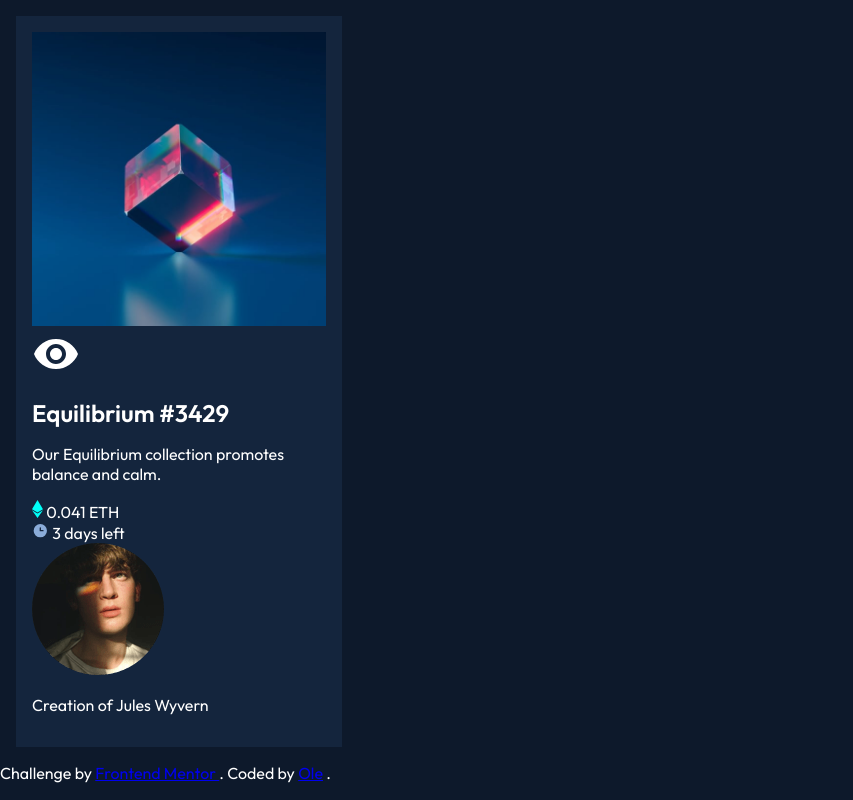
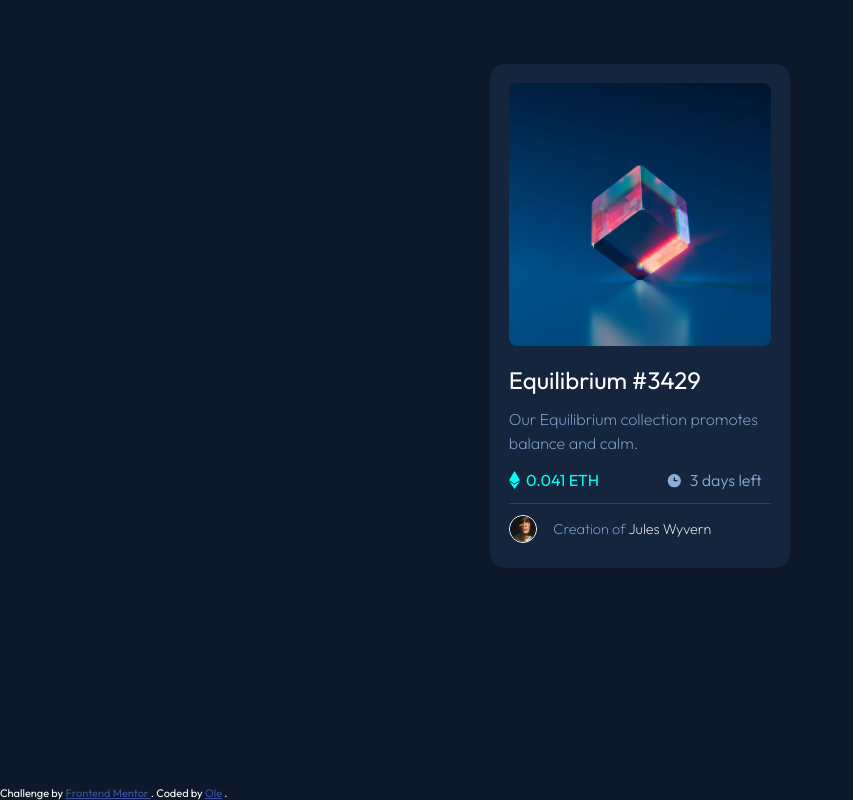
Before and after one commit to owi92/nft-preview-card-component-main, a plain HTML site: page index.html in a window 1280 px wide. Shown: the whole page, without its empty margins (0-853 px from the left). Drawn offline with Linux system fonts and the light colour scheme.

Commit message:
redo css-style

```diff
--- a/index.html
+++ b/index.html
@@ -28,21 +28,15 @@
     <main class="main">
       <!-- image-container  -->
       <div class="top-container">
-        <!-- main-img -->
         <img
           class="top-container__img"
           src="images/image-equilibrium.jpg"
           alt=""
         />
 
-        <!-- after -->
-        <div class="top-container__overlay"></div>
-
-        <!-- hidden -->
-        <div class="top-container--hidden">
-          <!-- eye-img -->
+        <div class="top-container__overlay--hidden">
           <img
-            class="image-container__eye-img"
+            class="top-container__img-eye--hidden"
             src="images/icon-view.svg"
             alt=""
           />
--- a/styles.css
+++ b/styles.css
@@ -7,31 +7,165 @@ body {
   color: hsl(0, 0%, 100%);
   font-family: 'Outfit', sans-serif;
   margin: 0;
+  padding: min(4.4vw, 1rem);
+  padding-top: 4rem;
 }
 
 .main {
   background-color: hsl(216, 50%, 16%);
-  margin: 1rem;
-  max-width: min(100%, 28ch);
-  padding: 1rem;
+  border-radius: 15px;
+  margin: auto;
+  max-width: min(100%, 25ch);
+  padding: min(4.6vw, 1.2rem);
 }
 
 /*===================
     TOP-CONTAINER
 ===================*/
-.top-container__img {
-  max-width: 100%;
+.top-container {
+  position: relative;
+  font-size: 0;
 }
 
-/* .top-container__overlay {
-  background-color: wheat;
+.top-container__img {
+  border-radius: 8px;
+  max-width: 100%;
+  height: 100%;
+}
 
-  opacity: 0.4;
-} */
+.top-container__overlay--hidden {
+  position: absolute;
+  inset: 0;
+
+  background-color: hsl(178, 100%, 50%);
+  opacity: 0;
+  border-radius: 8px;
+}
+
+.top-container__img-eye--hidden {
+  position: absolute;
+  inset: 0;
+  margin: auto;
+
+  max-width: min(100%, 13vw);
+  opacity: 0;
+}
 
 /*======================
     MIDDLE-CONTAINER
 ======================*/
+.middle-container {
+  font-size: min(4.85vw, 1rem);
+  font-weight: 200;
+  color: hsl(215, 51%, 70%);
+
+  line-height: 1.5;
+}
+
 .middle-container__title {
   font-size: min(7vw, 1.5rem);
+  font-weight: 400;
+  color: hsl(0, 0%, 100%);
 }
+
+.middle-container__description {
+  margin: -7px 0 13px 0;
+}
+
+.middle-container__specs {
+  display: flex;
+  font-size: min(4.5vw, 1rem);
+  font-weight: 300;
+  padding-bottom: 0.7em;
+}
+
+.middle-container__img {
+  position: relative;
+  top: 3px;
+
+  max-width: min(6vw, 100%);
+  margin-right: 3px;
+}
+
+.middle-container__left {
+  width: 60%;
+  font-weight: 400;
+  color: hsl(178, 100%, 50%);
+}
+
+.middle-container__right {
+  width: 40%;
+}
+
+.middle-container__divider {
+  border: none;
+  border-bottom: 1.9px solid hsl(215, 32%, 27%);
+}
+
+/*======================
+    BOTTOM-CONTAINER
+======================*/
+.bottom-container {
+  padding: 0.8em 0 0.4em 0;
+  display: flex;
+  font-size: min(4.5vw, 0.9rem);
+  font-weight: 200;
+  color: hsl(215, 51%, 70%);
+
+  line-height: 1.5;
+}
+
+.bottom-container__img {
+  width: 1.8em;
+  border-radius: 100%;
+  border: 1px solid hsl(0, 0%, 100%);
+
+  margin: auto auto auto 0;
+}
+
+.bottom-container__p {
+  margin: auto auto auto -3em;
+}
+
+.bottom-container__author {
+  color: hsl(0, 0%, 100%);
+}
+
+/*==================
+    HOVER-STATES
+===================*/
+.top-container:hover .top-container__overlay--hidden {
+  display: block;
+  opacity: 1;
+  background: hsl(178, 100%, 50%, 0.3);
+  cursor: pointer;
+  transition: 0.4s ease-in-out;
+}
+
+.top-container:hover .top-container__img-eye--hidden {
+  opacity: 1;
+  transition: 0.4s ease-in-out;
+}
+
+.middle-container__title:hover,
+.bottom-container__author:hover,
+.top-container__img:hover {
+  color: hsl(178, 100%, 50%);
+  cursor: pointer;
+  transition: 0.6s ease-in-out;
+}
+
+/*=================
+    ATTRIBUTION
+==================*/
+.attribution {
+  z-index: -1;
+  position: absolute;
+  bottom: 0;
+  left: 0;
+  font-size: 11px;
+  text-align: center;
+}
+.attribution a {
+  color: hsl(228, 45%, 44%);
+}
```
